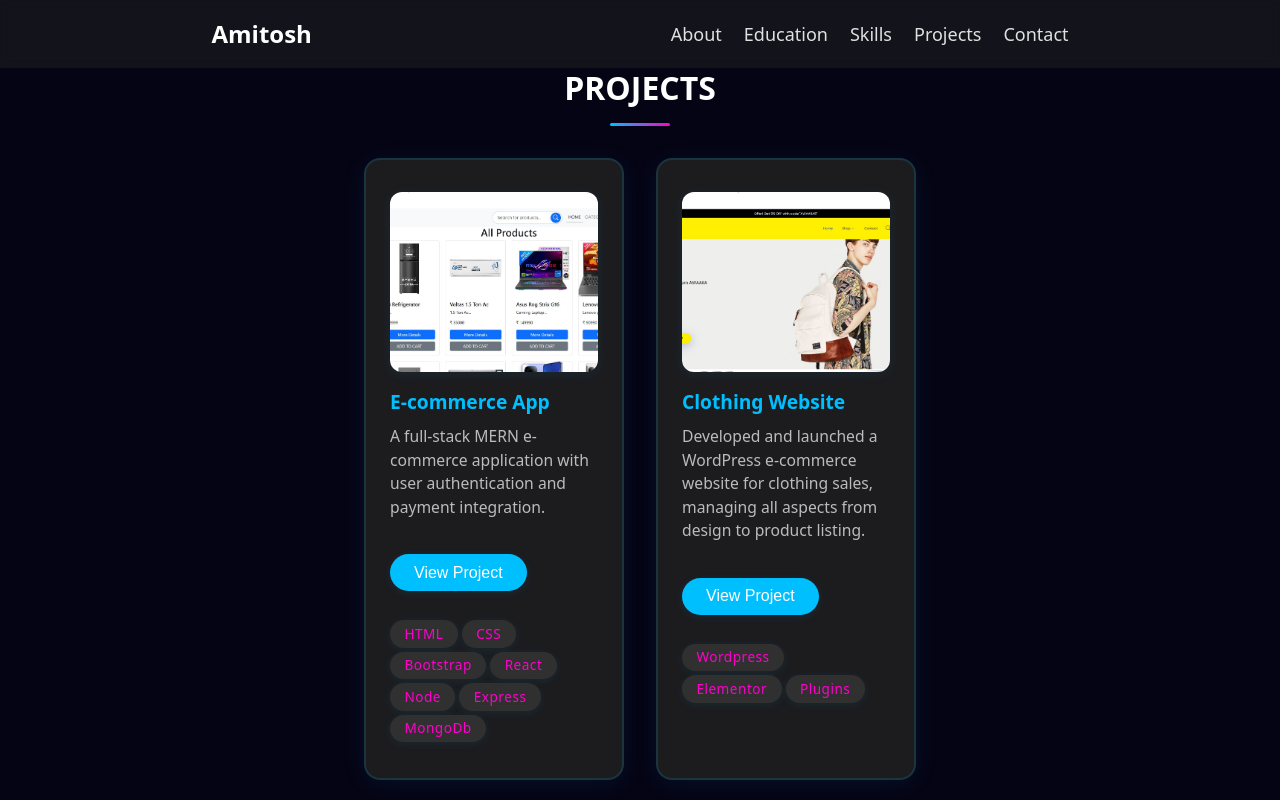
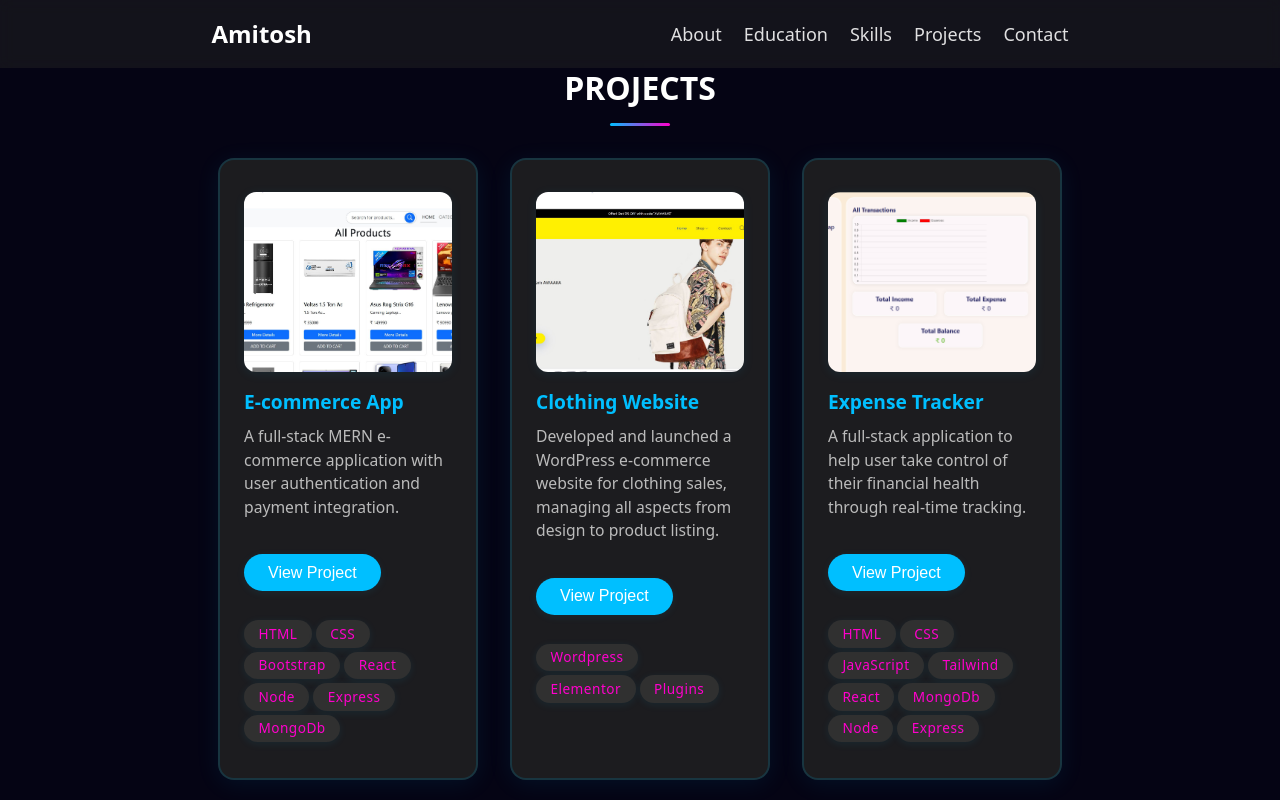
Before and after one commit to Amitosh15/vercel-frontend, a React (Vite) app: page /projects in a window 1280 px wide. Shown: the top 800 px of the page. Built offline with nearby package versions, Linux system fonts and the light colour scheme.

Commit message:
Add an expense tracker project

```diff
--- a/src/pages/Projects/Projects.jsx
+++ b/src/pages/Projects/Projects.jsx
@@ -1,6 +1,7 @@
 import "./Projects.css";
 import site from "../../assets/site.jpg";
 import Ecommerce from "../../assets/Ecommerce.jpg";
+import Expense from "../../assets/Expense.png";
 
 const projectData = [
   {
@@ -27,13 +28,23 @@ const projectData = [
     link: "https://awaarafashion.com/",
     languages: ["Wordpress", "Elementor", "Plugins"],
   },
-  // {
-  //   title: "Portfolio Website",
-  //   description:
-  //     "A personal portfolio website built with React to showcase my projects and skills.",
-  //   link: "#",
-  //   languages: ["React", "Node", "Css"],
-  // },
+  {
+    image: Expense,
+    title: "Expense Tracker",
+    description:
+      "A full-stack application to help user take control of their financial health through real-time tracking.",
+    link: "https://frontend-expense-tracker-omega.vercel.app/",
+    languages: [
+      "HTML",
+      "CSS",
+      "JavaScript",
+      "Tailwind",
+      "React",
+      "MongoDb",
+      "Node",
+      "Express",
+    ],
+  },
 ];
 
 const Projects = () => {
```
